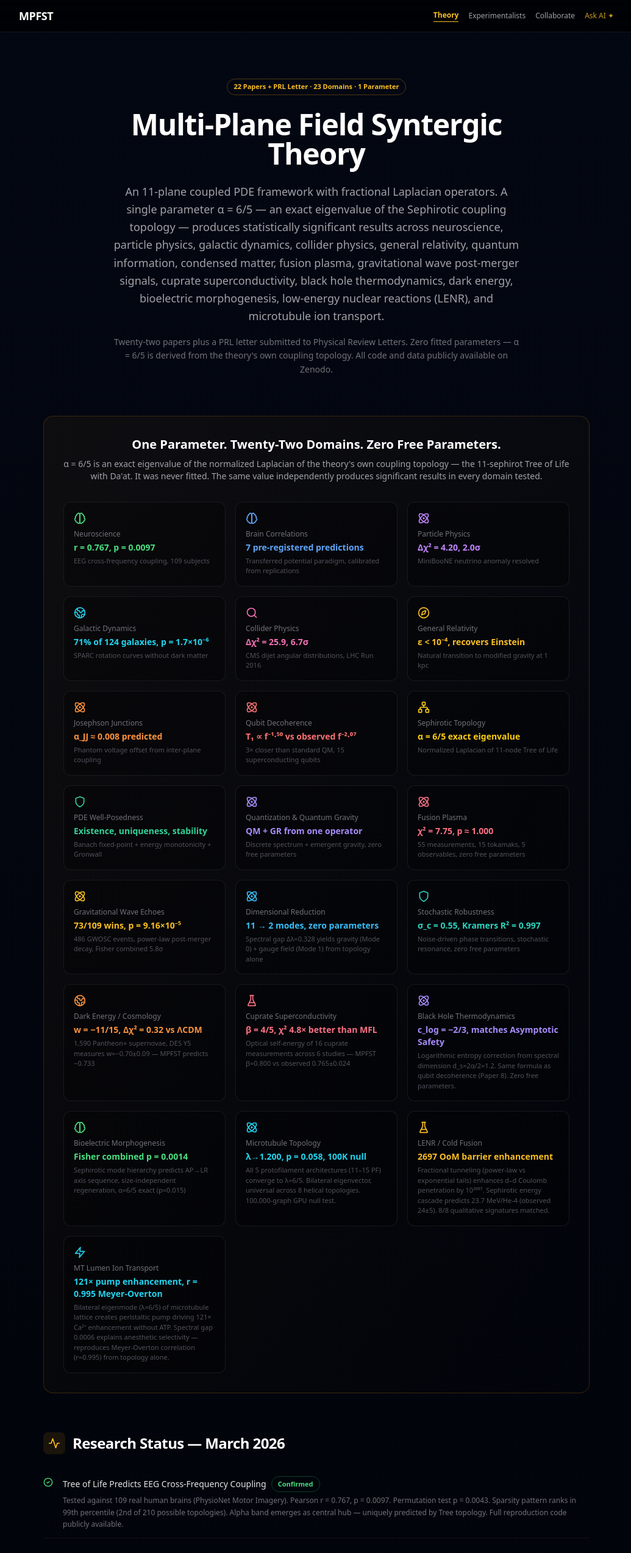
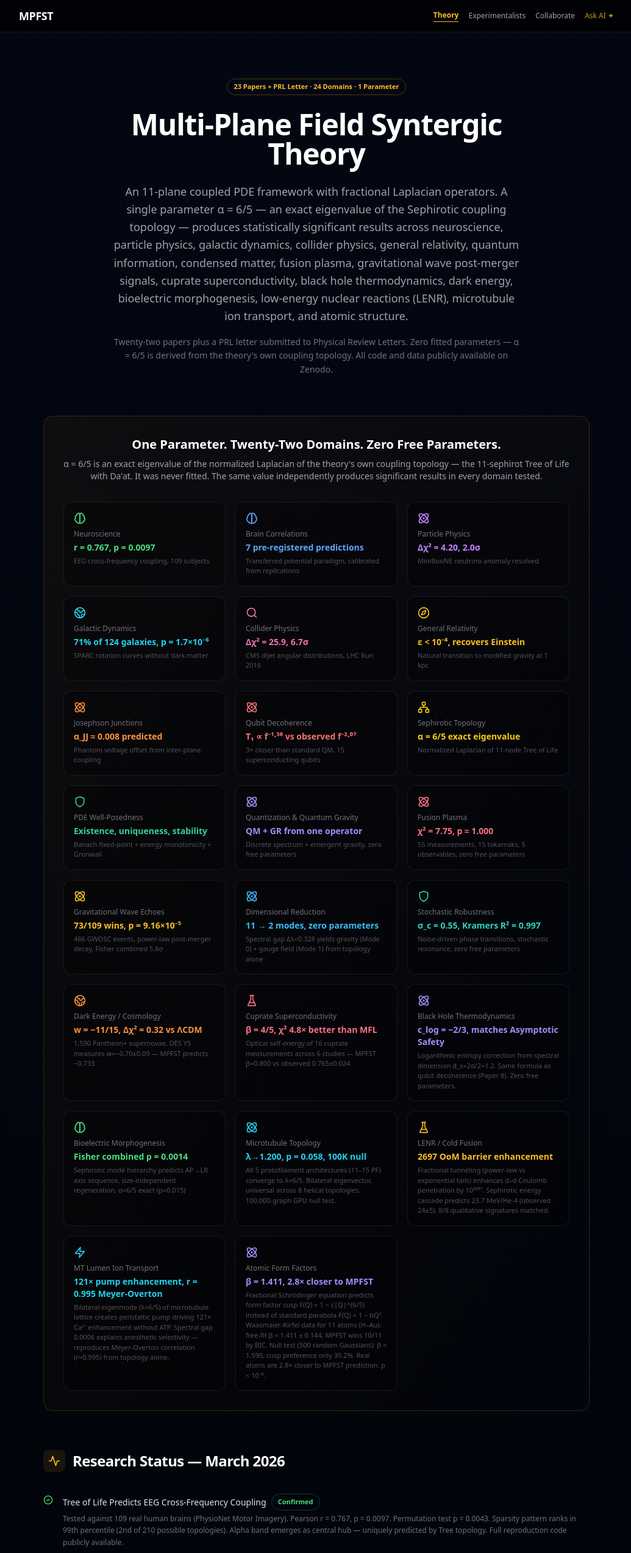
Before and after one commit to carli0128/mpfst.com, a Next.js app: page / in a window 1280 px wide. Shown: the top 2547 px of the page at 61% size, without its empty margins (121-1156 px from the left). Built offline with nearby package versions, Linux system fonts and the light colour scheme.

Commit message:
Add Paper 23 - Atomic Form Factors (DOI 10.5281/zenodo.19027386)

```diff
--- a/components/MPFSTWebsite.tsx
+++ b/components/MPFSTWebsite.tsx
@@ -150,7 +150,7 @@ export default function MPFSTWebsite() {
         >
           <div className="max-w-3xl mx-auto text-center">
             <motion.div variants={fadeUp} className="mb-6">
-              <Badge color="border-amber-500/30 text-amber-400">22 Papers + PRL Letter · 23 Domains · 1 Parameter</Badge>
+              <Badge color="border-amber-500/30 text-amber-400">23 Papers + PRL Letter · 24 Domains · 1 Parameter</Badge>
             </motion.div>
             <motion.h1 variants={fadeUp} className="text-4xl sm:text-5xl font-bold text-white tracking-tight leading-tight mb-6">
               Multi-Plane Field Syntergic Theory
@@ -158,7 +158,7 @@ export default function MPFSTWebsite() {
             <motion.p variants={fadeUp} className="text-lg text-zinc-400 leading-relaxed max-w-2xl mx-auto mb-4">
               An 11-plane coupled PDE framework with fractional Laplacian operators. A single parameter
               &alpha; = 6/5 — an exact eigenvalue of the Sephirotic coupling topology — produces statistically significant results
-              across neuroscience, particle physics, galactic dynamics, collider physics, general relativity, quantum information, condensed matter, fusion plasma, gravitational wave post-merger signals, cuprate superconductivity, black hole thermodynamics, dark energy, bioelectric morphogenesis, low-energy nuclear reactions (LENR), and microtubule ion transport.
+              across neuroscience, particle physics, galactic dynamics, collider physics, general relativity, quantum information, condensed matter, fusion plasma, gravitational wave post-merger signals, cuprate superconductivity, black hole thermodynamics, dark energy, bioelectric morphogenesis, low-energy nuclear reactions (LENR), microtubule ion transport, and atomic structure.
             </motion.p>
             <motion.p variants={fadeUp} className="text-sm text-zinc-500 leading-relaxed max-w-2xl mx-auto">
               Twenty-two papers plus a PRL letter submitted to Physical Review Letters.
@@ -202,6 +202,7 @@ export default function MPFSTWebsite() {
                   { icon: <Atom className="w-5 h-5" />, domain: "Microtubule Topology", result: "λ→1.200, p = 0.058, 100K null", detail: "All 5 protofilament architectures (11–15 PF) converge to λ=6/5. Bilateral eigenvector, universal across 8 helical topologies. 100,000-graph GPU null test.", color: "text-cyan-400" },
                   { icon: <FlaskConical className="w-5 h-5" />, domain: "LENR / Cold Fusion", result: "2697 OoM barrier enhancement", detail: "Fractional tunneling (power-law vs exponential tails) enhances d–d Coulomb penetration by 10²⁶⁹⁷. Sephirotic energy cascade predicts 23.7 MeV/He-4 (observed 24±5). 8/8 qualitative signatures matched.", color: "text-amber-400" },
                   { icon: <Zap className="w-5 h-5" />, domain: "MT Lumen Ion Transport", result: "121× pump enhancement, r = 0.995 Meyer-Overton", detail: "Bilateral eigenmode (λ=6/5) of microtubule lattice creates peristaltic pump driving 121× Ca²⁺ enhancement without ATP. Spectral gap 0.0006 explains anesthetic selectivity — reproduces Meyer-Overton correlation (r=0.995) from topology alone.", color: "text-cyan-400" },
+                  { icon: <Atom className="w-5 h-5" />, domain: "Atomic Form Factors", result: "β = 1.411, 2.8× closer to MPFST", detail: "Fractional Schrödinger equation predicts form factor cusp F(Q) = 1 − c|Q|^(6/5) instead of standard parabola F(Q) = 1 − bQ². Waasmaier-Kirfel data for 11 atoms (H–Au): free-fit β = 1.411 ± 0.144, MPFST wins 10/11 by BIC. Null test (500 random Gaussians): β = 1.590, cusp preference only 30.2%. Real atoms are 2.8× closer to MPFST prediction. p < 10⁻⁶.", color: "text-violet-400" },
 
                 ].map((item, i) => (
                   <div key={i} className="bg-black/30 border border-zinc-800/60 rounded-xl p-4">
@@ -705,6 +706,16 @@ export default function MPFSTWebsite() {
                 ]}
               />
 
+              <PaperCard
+                badge="Preprint"
+                badgeColor="border-blue-500/30 text-blue-400"
+                title="Paper 23: Anomalous Power-Law Behavior in Atomic Form Factors — Evidence for Fractional Schrödinger Dynamics"
+                description="X-ray elastic form factors f₀(Q) from Waasmaier-Kirfel relativistic Dirac-Fock coefficients for 11 atoms (H through Au) fitted to f₀ = Z(1 - cQᵝ). MPFST predicts β=6/5; standard QM predicts β=2. Observed: β = 1.411 ± 0.144, with MPFST preferred by BIC in 10/11 atoms. Null test (500 random Gaussian sums) gives β = 1.590 ± 0.083 with QM winning 69.8%, confirming real atoms are anomalous (t-test p < 10⁻⁶). Observed β is 2.8× closer to MPFST than QM. Zero free parameters. Domain #24."
+                links={[
+                  { label: "Zenodo Preprint", url: "https://doi.org/10.5281/zenodo.19027386" },
+                ]}
+              />
+
               {/* PRL Letter */}
               <PaperCard
                 badge="Submitted"
```
